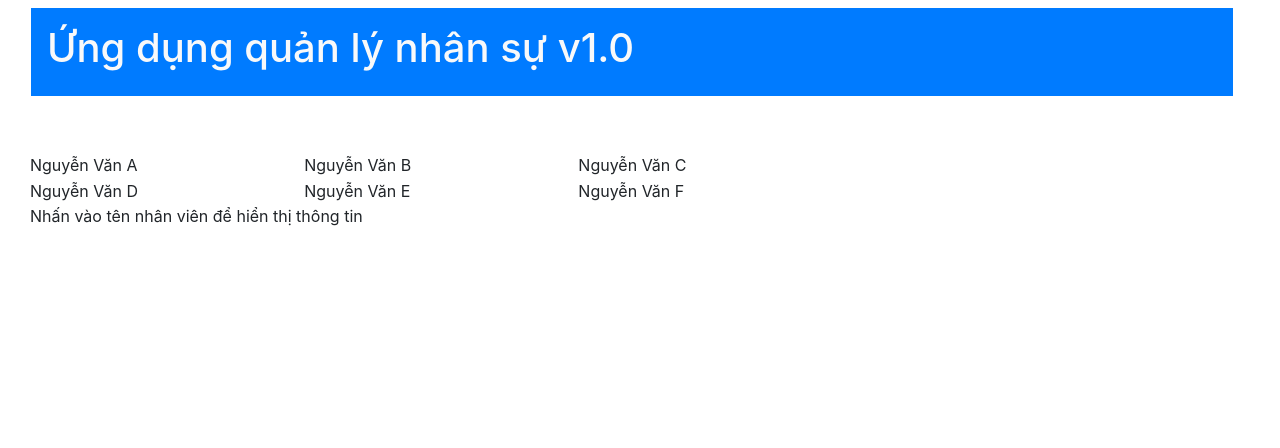
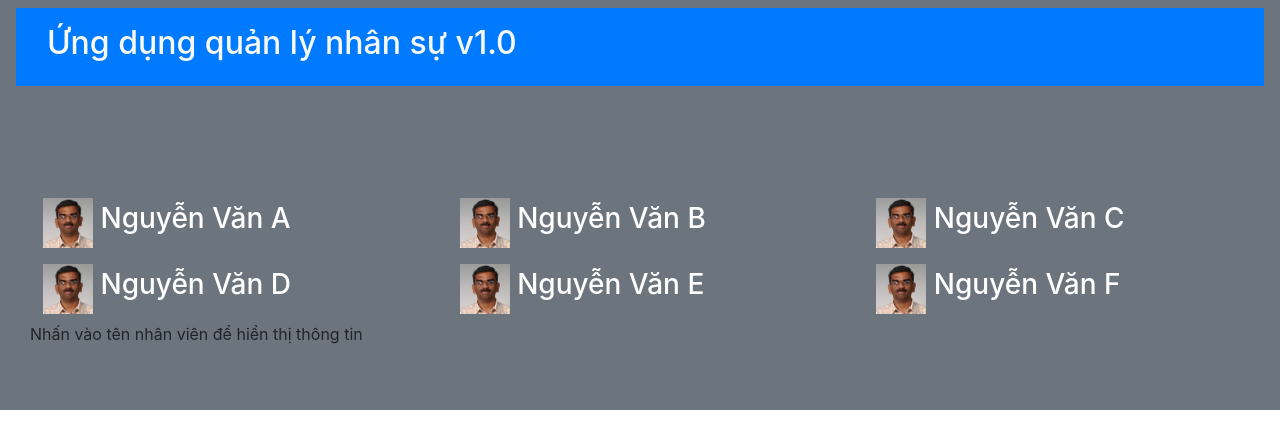
Before and after one commit to DuongOs/DuongOs-ReactASM, a React (Create React App) app: page / in a window 1280 px wide. Shown: the top 448 px of the page. Built offline with nearby package versions, Linux system fonts and the light colour scheme.

Commit message:
updated theme

```diff
--- a/src/App.js
+++ b/src/App.js
@@ -8,10 +8,10 @@ class App extends Component {
 
   render() {
     return (
-      <div className="container-fluid">
-        <Navbar>
-          <NavbarBrand  className="col bg-primary text-light shadow-sm p-3 mb-5 bg-body">
-            <h1>Ứng dụng quản lý nhân sự v1.0</h1>
+      <div className="container-fluid bg-secondary bg-gradient">
+        <Navbar className="row">
+          <NavbarBrand  className="col-12 bg-primary text-light shadow-sm p-3 mb-5 bg-body">
+            <div className="col-12 h2">Ứng dụng quản lý nhân sự v1.0</div>
           </NavbarBrand>
         </Navbar>
         <StaffList/>
--- a/src/component/stafflist.js
+++ b/src/component/stafflist.js
@@ -1,6 +1,7 @@
 import React, { useState } from "react";
 import { STAFFS } from "../shared/staffs";
 import dateFormat from "dateformat";
+import { Button } from "reactstrap";
 
 function StaffList() {
   const [SelectedStaff, setSelectedStaff] = useState(false);
@@ -16,7 +17,13 @@ function StaffList() {
         className="fw-bolder col-sm-12 col-md-6 col-lg-4 border-radisus"
         key={staff.id}
       >
-        <div onClick={() => handleClick(staff)}>{staff.name}</div>
+        <Button onClick={() => handleClick(staff)} width="200" className="">
+          <img src={staff.image} alt="Image" width="50" height="50" />
+          <span className="h3">
+            <span> </span>
+            {staff.name}
+          </span>
+        </Button>
       </td>
     ));
 
@@ -25,10 +32,16 @@ function StaffList() {
       return <p>Nhấn vào tên nhân viên để hiển thị thông tin</p>;
     } else {
       return (
-        <div>
-          <h2>Họ và tên: {params.name}</h2>
-          <img src={params.image} />
-          <p>
+        <div className="col-sm-11 col-md-10 col-lg-10 m-auto">
+          <div className="card mt-3 mb-3">
+            <h2 className="card-title">Thông tin nhân viên: {params.name}</h2>
+            <img src={params.image} className="" />
+            <div className="card-body">
+              <p className="card-text">
+                <span>
+                  Họ và tên: <span className="h5">{params.name}</span>
+                </span>
+                <br />
                 Ngày sinh: <span> </span>
                 {dateFormat(params.doB, "dd/mm/yyyy")}
                 <br />
@@ -45,21 +58,25 @@ function StaffList() {
                 {SelectedStaff.overTime}
                 <br />
               </p>
+              <button type="button" className="btn btn-outline-primary mr-1">Giao việc</button>
+              <button type="button" className="btn btn-outline-warning ml-1">Cập nhật thông tin</button>
+            </div>
+          </div>
         </div>
       );
     }
   }
 
   return (
-    <div className="container-fluid">
-      <table>
+    <div className="pb-5 pt-5 container-fluid">
+      <table >
         <tbody>
           <tr className="row">
             <List />
           </tr>
         </tbody>
       </table>
-      <Info params={SelectedStaff} />
+      <Info params={SelectedStaff}/>
     </div>
   );
 }
```
Also changed, not shown: 1 other file (tests, documents, lock files or other folders). Lines whose indentation alone changed are shown as unchanged.
